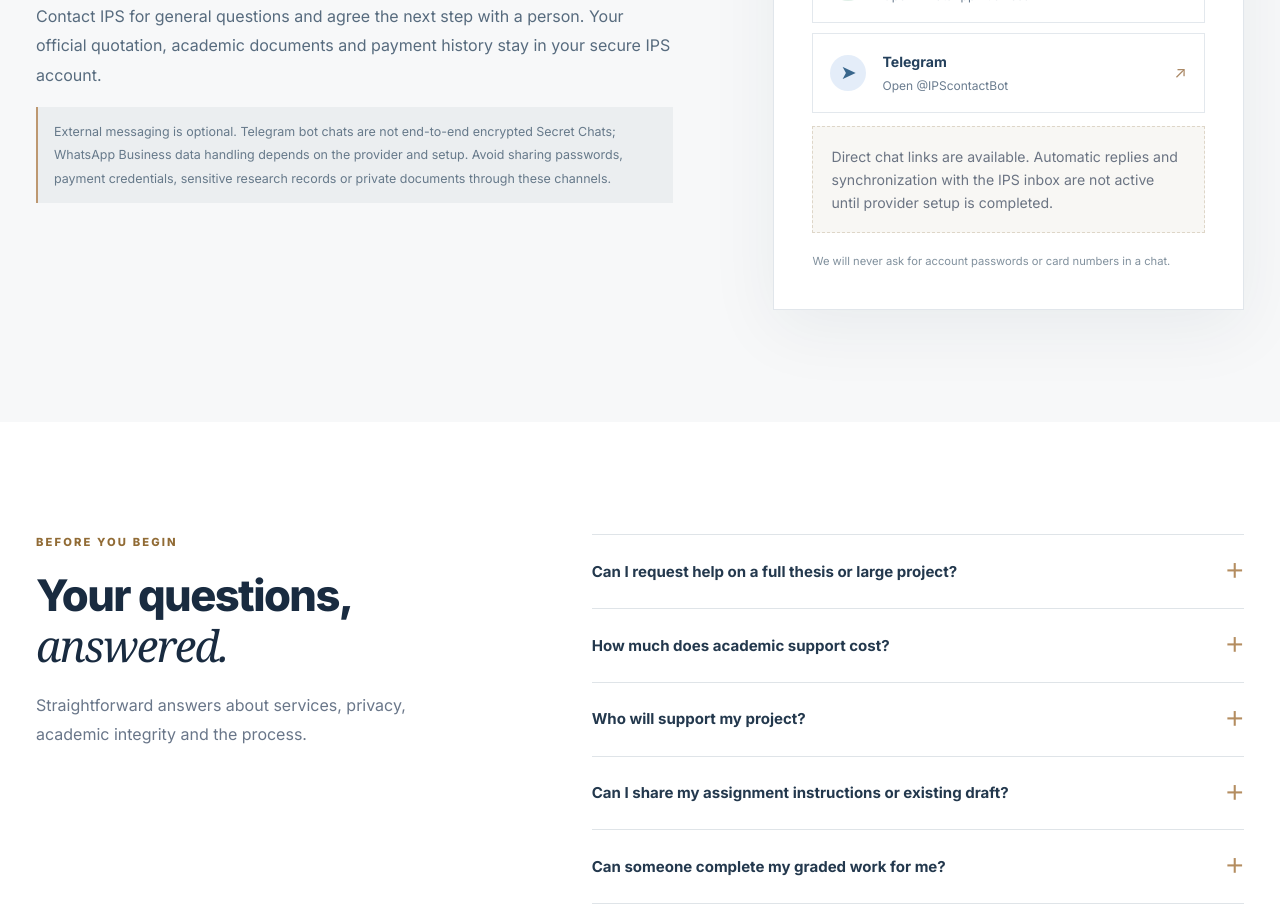
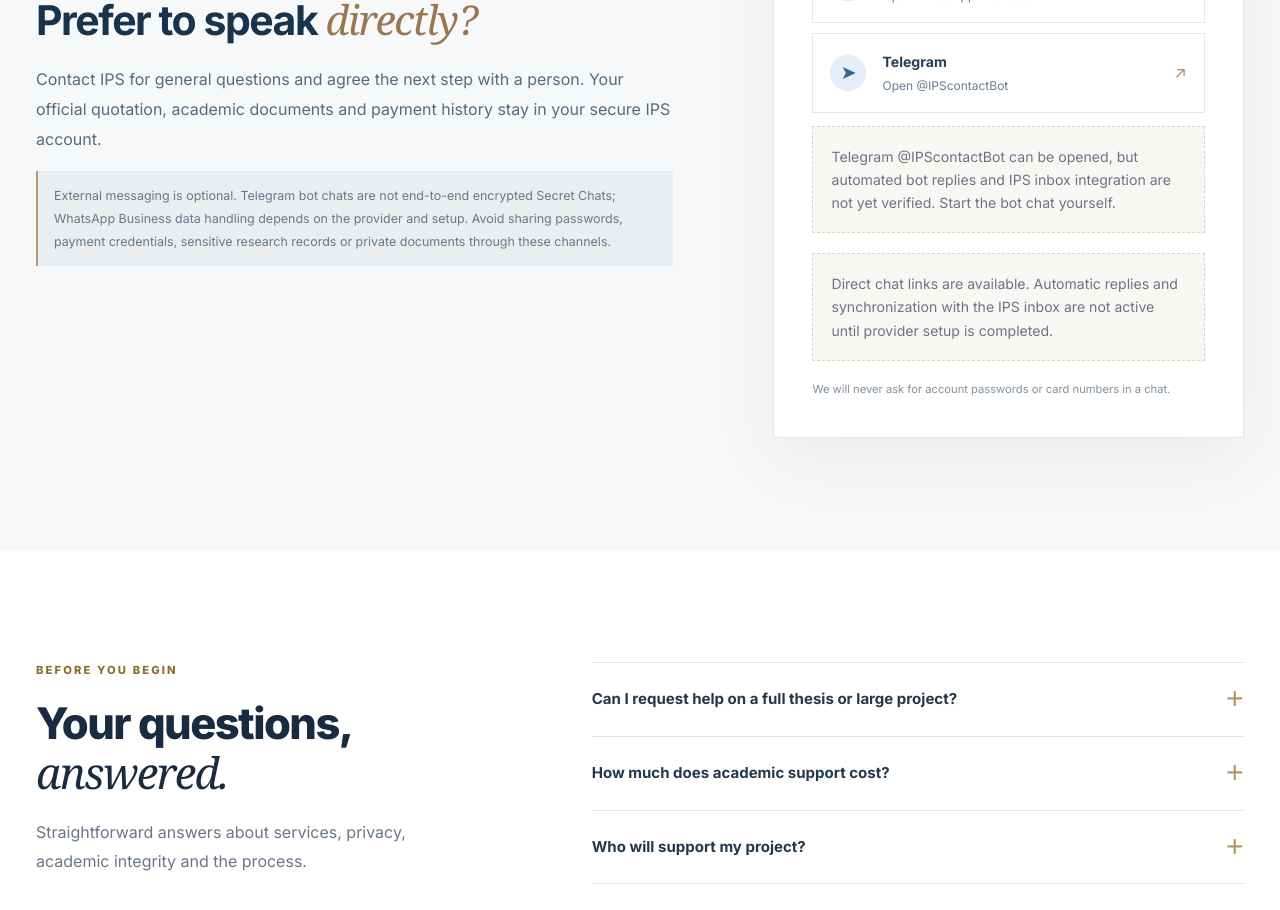
Before and after one commit to jabulanimanenji-dev/ips-mvp-react, a React (Vite) app: page /student-support in a window 1280 px wide. Shown: the part 6440-7350 px from the top of the page. Built offline with nearby package versions, Linux system fonts and the light colour scheme; no server answers.

Commit message:
Enable customer-initiated Telegram link after token rotation, preserving unverified integration notices

```diff
--- a/src/components/public/ContactOptions.jsx
+++ b/src/components/public/ContactOptions.jsx
@@ -38,7 +38,7 @@ export default function ContactOptions(){
             <span><b>{label}</b><small>{description}</small></span><span aria-hidden="true">↗</span>
           </a>)
           : <p role="status" className="ipsa-contact-unavailable">WhatsApp and Telegram will appear here when our verified business channels are activated. For now, use your IPS workspace to contact us.</p>}
-        {!config?.telegram?.available && <p className="ipsa-contact-unavailable">Telegram @IPScontactBot is temporarily unavailable while its exposed API token is revoked and replaced securely.</p>}
+        {config?.telegram?.available && !config?.telegram?.connected && <p className="ipsa-contact-unavailable">Telegram @IPScontactBot can be opened, but automated bot replies and IPS inbox integration are not yet verified. Start the bot chat yourself.</p>}
         {options.length>0 && integrated!==options.length && <p className="ipsa-contact-unavailable" role="status">Direct chat links are available. Automatic replies and synchronization with the IPS inbox are not active until provider setup is completed.</p>}
         <small>We will never ask for account passwords or card numbers in a chat.</small>
       </div>
```
